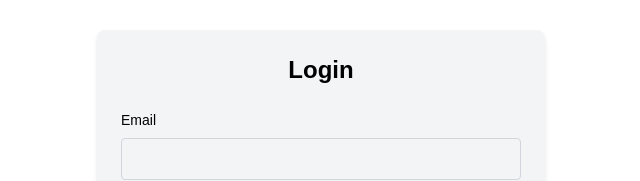
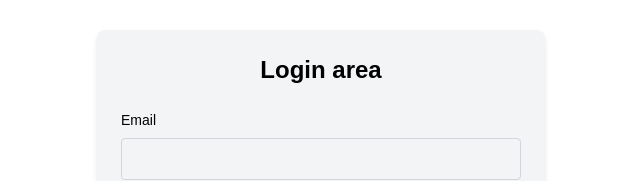
Before and after one commit to Tobikun11-Arch/Job-Board-Platform, a Next.js app: page /login in a window 1280 px wide. Shown: the part 208-389 px from the top of the page, without its empty margins (319-959 px from the left). Built offline with nearby package versions, Linux system fonts and the light colour scheme.

Commit message:
added fixed

```diff
--- a/src/app/(auth)/login/page.tsx
+++ b/src/app/(auth)/login/page.tsx
@@ -4,7 +4,7 @@ export default function Page() {
   return (
     <div className='min-h-screen bg-white flex justify-center text-black items-center'>
       <form action="" className='w-full max-w-md p-6 bg-gray-100 rounded-lg shadow-md'>
-        <h1 className='text-2xl font-bold mb-6 text-center'>Login</h1>
+        <h1 className='text-2xl font-bold mb-6 text-center'>Login area</h1>
         <div className='mb-4'>
           <label htmlFor="email" className='block text-sm font-medium mb-2'>Email</label>
           <input type="email" id="email" name="email" required
```
